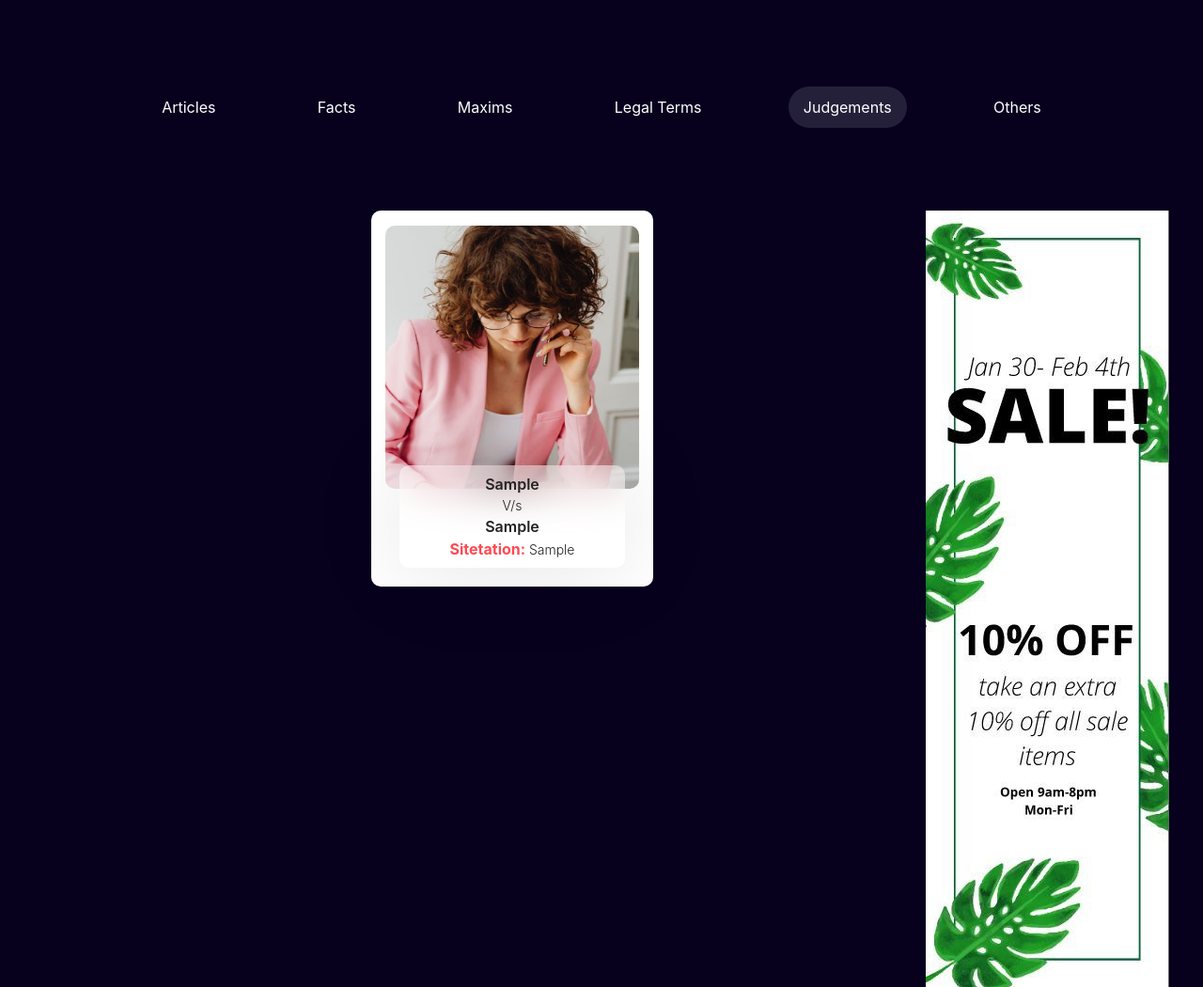
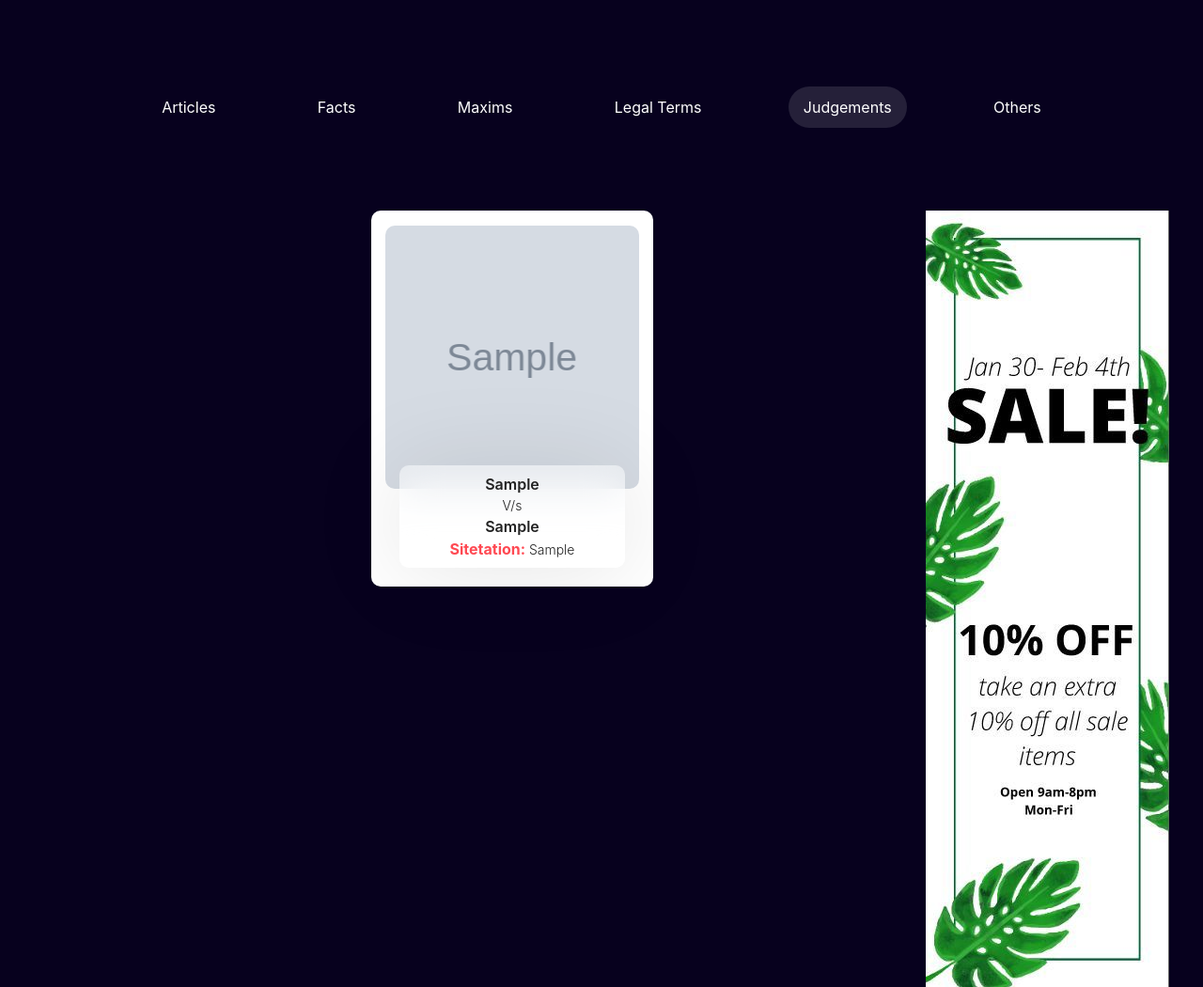
Before and after one commit to Aryan-ki-codepanti/LawCommunity-Client, a PHP site: page /library/landmark-judgements.php in a window 1280 px wide. Shown: the part 564-1614 px from the top of the page at 94% size. Run offline with PHP 8.4, Linux system fonts and the light colour scheme; tables that the repository leaves empty or names only in its code hold one stand-in row (values such as "Sample post"); grey boxes marked "Sample" are stand-in pictures; a stand-in replaces the project's code that opens the database connection.

Commit message:
Added image conditional rendering on landmark judgements

```diff
--- a/library/landmark-judgements.php
+++ b/library/landmark-judgements.php
@@ -61,11 +61,23 @@
 
                             <div class="d-flex">
                                 <div class="bg-white rounded-10 text-dark mx-2 mt-6"
-                                    style="width: 300px; height: 400px; position: relative;">
-                                    <div class="rounded-10 mx-auto mt-2"
-                                        style="background-image: url(../assets/images/library/judgements/judgements.jpg); background-position: center; background-size: cover; width: 90%; height: 70%;">
-                                    </div>
-                                    <div class="w-100 d-flex justify-content-center">
+                                    style="width: 300px; height: 400px; position: relative;">';
+
+                            if (empty(trim($judgement["judgement_image"]))){
+
+                                $html = $html . '<div class="rounded-10 mx-auto mt-2"
+                                    style="background-image: url(//unsplash.it/960/863); background-position: center; background-size: cover; width: 90%; height: 70%;">
+                                </div>';
+                            }
+
+                            else{
+                                $html = $html . '<div class="rounded-10 mx-auto mt-2"
+                                    style="background-image: url(../admin/img/judgement/'. $judgement["judgement_image"] .'); background-position: center; background-size: cover; width: 90%; height: 70%;">
+                                </div>';
+
+                            }
+
+                            $html = $html .'<div class="w-100 d-flex       justify-content-center">
                                         <div class="judgement-card rounded-10 text-center py-1 mx-auto"
                                             style="position: absolute; bottom: 20px;">
                                             <p class="mb-0 fw-600">'. $judgement['party1'] .'</p>
```
